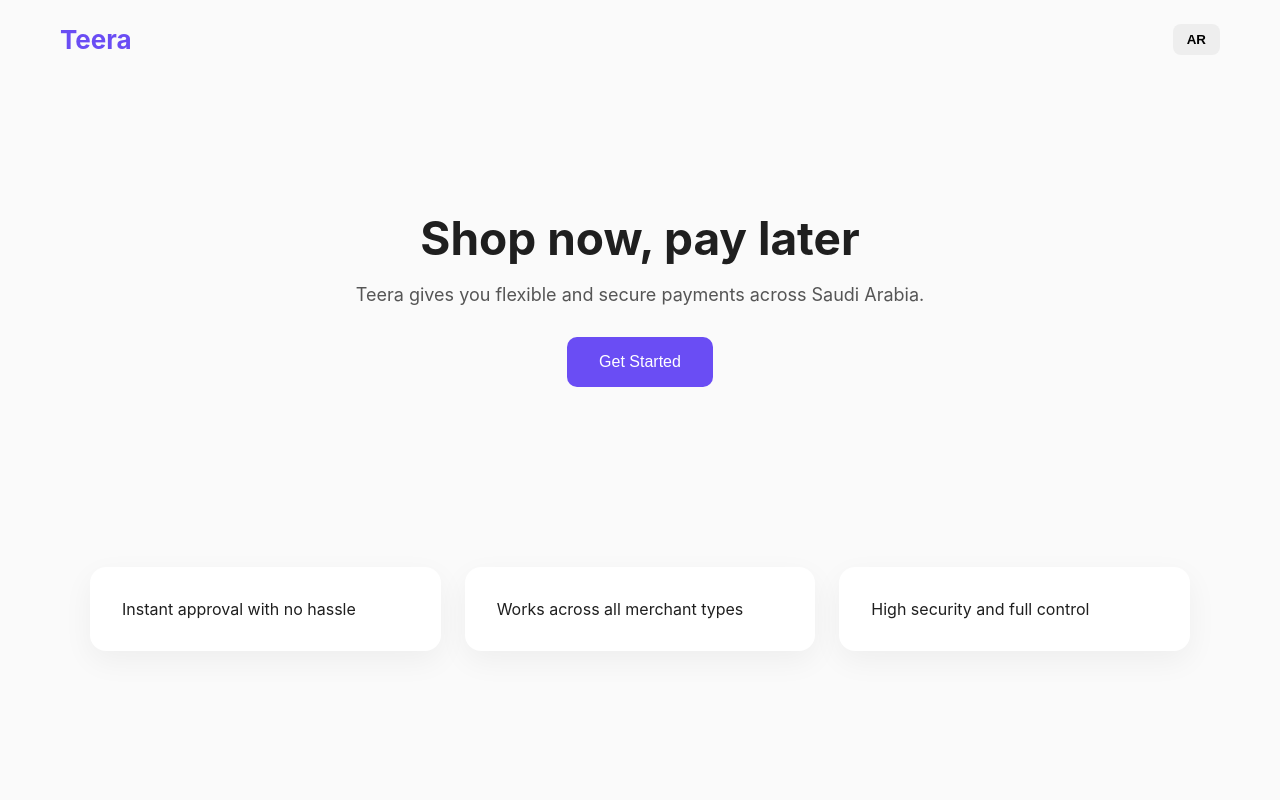
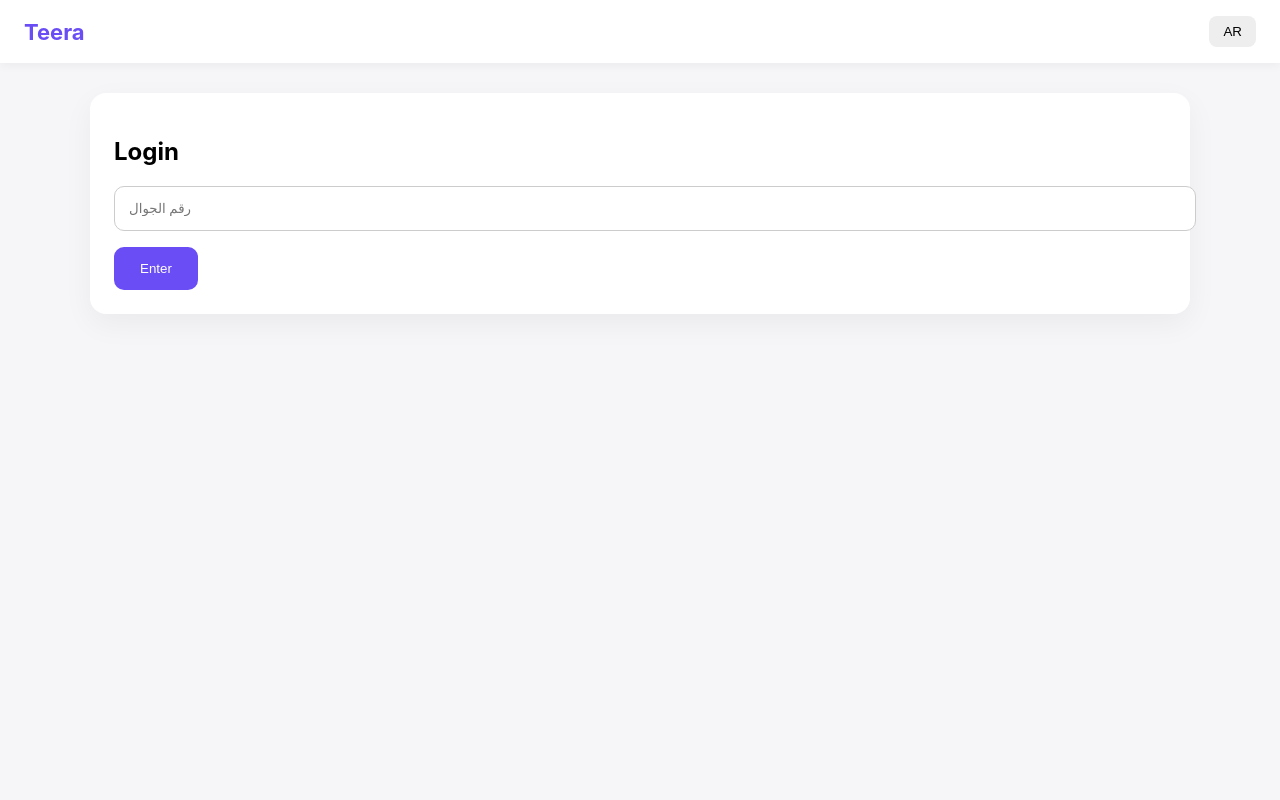
Before and after one commit to kroz15/TEERA, a plain HTML site: page index.html in a window 1280 px wide. Both pictures are taken after a click on the button "EN". Shown: the top 800 px of the page. Drawn offline with Linux system fonts and the light colour scheme.

Commit message:
Update تيرا 5

```diff
--- a/index.html
+++ b/index.html
@@ -1,170 +1,143 @@
 <!DOCTYPE html>
 <html lang="ar" dir="rtl">
 <head>
-  <meta charset="UTF-8" />
-  <title>Teera – Flexible Payments</title>
+<meta charset="UTF-8">
+<title>Teera Web App</title>
 <meta name="viewport" content="width=device-width, initial-scale=1.0">
 
 <style>
 body {
-      margin: 0;
-      font-family: -apple-system, BlinkMacSystemFont, "Segoe UI", sans-serif;
-      background: #fafafa;
-      color: #1f1f1f;
-      transition: all 0.3s ease;
+  margin:0;
+  font-family:-apple-system,BlinkMacSystemFont,"Segoe UI",sans-serif;
+  background:#f6f6f9;
 }
-
-    header {
-      padding: 24px 60px;
-      display: flex;
-      justify-content: space-between;
-      align-items: center;
+.hidden{display:none}
+header{
+  background:white;
+  padding:16px 24px;
+  display:flex;
+  justify-content:space-between;
+  align-items:center;
+  box-shadow:0 2px 10px rgba(0,0,0,0.05)
 }
-
-    .logo {
-      font-size: 26px;
-      font-weight: 700;
-      color: #6a4df4;
+.logo{color:#6a4df4;font-weight:700;font-size:22px}
+.lang-btn{
+  border:none;
+  background:#eee;
+  padding:8px 14px;
+  border-radius:8px;
+  cursor:pointer;
 }
-
-    .lang-btn {
-      border: none;
-      background: #eee;
-      padding: 8px 14px;
-      border-radius: 8px;
-      cursor: pointer;
-      font-weight: 600;
+.container{max-width:1100px;margin:auto;padding:30px}
+.card{
+  background:white;
+  padding:24px;
+  border-radius:16px;
+  box-shadow:0 10px 30px rgba(0,0,0,0.05);
+  margin-bottom:20px
 }
-
-    .hero {
-      padding: 100px 20px;
-      text-align: center;
-      max-width: 900px;
-      margin: auto;
+.btn{
+  background:#6a4df4;
+  color:white;
+  border:none;
+  padding:14px 26px;
+  border-radius:10px;
+  cursor:pointer;
 }
-
-    .hero h1 {
-      font-size: 46px;
-      margin-bottom: 16px;
+.grid{
+  display:grid;
+  grid-template-columns:repeat(auto-fit,minmax(250px,1fr));
+  gap:20px
 }
-
-    .hero p {
-      font-size: 18px;
-      color: #555;
-      margin-bottom: 32px;
+input{
+  width:100%;
+  padding:14px;
+  border-radius:10px;
+  border:1px solid #ccc;
+  margin-bottom:16px
 }
-
-    .cta {
-      background: #6a4df4;
-      color: white;
-      border: none;
-      padding: 16px 32px;
-      border-radius: 10px;
-      font-size: 16px;
-      cursor: pointer;
+nav{
+  display:flex;
+  gap:20px;
+  margin-bottom:30px
 }
-
-    section {
-      padding: 80px 20px;
-      max-width: 1100px;
-      margin: auto;
-    }
-
-    .grid {
-      display: grid;
-      grid-template-columns: repeat(auto-fit, minmax(250px, 1fr));
-      gap: 24px;
-    }
-
-    .card {
-      background: white;
-      padding: 32px;
-      border-radius: 16px;
-      box-shadow: 0 10px 30px rgba(0,0,0,0.05);
-    }
-
-    footer {
-      padding: 40px;
-      text-align: center;
-      font-size: 14px;
-      color: #777;
-    }
+nav div{cursor:pointer;font-weight:600;color:#555}
+nav div.active{color:#6a4df4}
 </style>
 </head>
 
 <body>
 
+<!-- LOGIN -->
+<div id="login">
   <header>
     <div class="logo">Teera</div>
     <button class="lang-btn" onclick="toggleLang()">EN</button>
   </header>
-
-<div class="hero">
-  <h1 id="title">تسوّق الآن وادفع لاحقًا</h1>
-  <p id="subtitle">
-    Teera يمنحك مرونة في الدفع وتجربة آمنة في مختلف المتاجر داخل المملكة.
-  </p>
-  <button class="cta" id="cta">ابدأ الآن</button>
+  <div class="container">
+    <div class="card">
+      <h2 id="loginTitle">تسجيل الدخول</h2>
+      <input type="text" id="phone" placeholder="رقم الجوال">
+      <button class="btn" onclick="login()" id="loginBtn">دخول</button>
+    </div>
+  </div>
 </div>
 
-<section>
+<!-- APP -->
+<div id="app" class="hidden">
+  <header>
+    <div class="logo">Teera</div>
+    <button class="lang-btn" onclick="logout()" id="logoutBtn">خروج</button>
+  </header>
+
+  <div class="container">
+    <nav>
+      <div class="active" id="navHome">الرئيسية</div>
+      <div id="navBills">أقساطي</div>
+      <div id="navSettings">الإعدادات</div>
+    </nav>
+
+    <div class="card">
+      <h3 id="welcome">مرحبًا بك 👋</h3>
+      <p id="balance">رصيدك المتاح: <b>1,200 ريال</b></p>
+      <button class="btn" id="payBtn">ادفع الآن</button>
+    </div>
+
     <div class="grid">
-    <div class="card" id="f1">موافقة فورية بدون تعقيد</div>
-    <div class="card" id="f2">استخدمه في جميع الأنشطة التجارية</div>
-    <div class="card" id="f3">أمان عالي وتحكم كامل</div>
+      <div class="card">عملية: سوبرماركت – 150 ريال</div>
+      <div class="card">عملية: مطعم – 90 ريال</div>
+      <div class="card">عملية: ملابس – 300 ريال</div>
     </div>
-</section>
-
-<section>
-  <div class="grid">
-    <div class="card" id="s1">سجّل وتحقق خلال دقائق</div>
-    <div class="card" id="s2">ادفع بسهولة عبر المتاجر</div>
-    <div class="card" id="s3">سدّد على دفعات مريحة</div>
   </div>
-</section>
-
-<footer>
-  © 2026 Teera · teerapay.com
-</footer>
+</div>
 
 <script>
-  let isArabic = true;
+let ar=true;
 
-  function toggleLang() {
-    isArabic = !isArabic;
-    document.documentElement.lang = isArabic ? "ar" : "en";
-    document.documentElement.dir = isArabic ? "rtl" : "ltr";
+function login(){
+  document.getElementById("login").classList.add("hidden");
+  document.getElementById("app").classList.remove("hidden");
+}
 
-    document.getElementById("title").innerText =
-      isArabic ? "تسوّق الآن وادفع لاحقًا" : "Shop now, pay later";
+function logout(){
+  location.reload();
+}
 
-    document.getElementById("subtitle").innerText =
-      isArabic
-        ? "Teera يمنحك مرونة في الدفع وتجربة آمنة في مختلف المتاجر داخل المملكة."
-        : "Teera gives you flexible and secure payments across Saudi Arabia.";
+function toggleLang(){
+  ar=!ar;
+  document.documentElement.lang=ar?"ar":"en";
+  document.documentElement.dir=ar?"rtl":"ltr";
 
-    document.getElementById("cta").innerText =
-      isArabic ? "ابدأ الآن" : "Get Started";
-
-    document.getElementById("f1").innerText =
-      isArabic ? "موافقة فورية بدون تعقيد" : "Instant approval with no hassle";
-
-    document.getElementById("f2").innerText =
-      isArabic ? "استخدمه في جميع الأنشطة التجارية" : "Works across all merchant types";
-
-    document.getElementById("f3").innerText =
-      isArabic ? "أمان عالي وتحكم كامل" : "High security and full control";
-
-    document.getElementById("s1").innerText =
-      isArabic ? "سجّل وتحقق خلال دقائق" : "Sign up and verify in minutes";
-
-    document.getElementById("s2").innerText =
-      isArabic ? "ادفع بسهولة عبر المتاجر" : "Pay easily in stores";
-
-    document.getElementById("s3").innerText =
-      isArabic ? "سدّد على دفعات مريحة" : "Pay in comfortable installments";
-
-    document.querySelector(".lang-btn").innerText = isArabic ? "EN" : "AR";
+  document.getElementById("loginTitle").innerText=ar?"تسجيل الدخول":"Login";
+  document.getElementById("loginBtn").innerText=ar?"دخول":"Enter";
+  document.getElementById("welcome").innerText=ar?"مرحبًا بك 👋":"Welcome 👋";
+  document.getElementById("balance").innerHTML=ar?"رصيدك المتاح: <b>1,200 ريال</b>":"Available balance: <b>1,200 SAR</b>";
+  document.getElementById("payBtn").innerText=ar?"ادفع الآن":"Pay now";
+  document.getElementById("logoutBtn").innerText=ar?"خروج":"Logout";
+  document.getElementById("navHome").innerText=ar?"الرئيسية":"Home";
+  document.getElementById("navBills").innerText=ar?"أقساطي":"Installments";
+  document.getElementById("navSettings").innerText=ar?"الإعدادات":"Settings";
+  document.querySelector(".lang-btn").innerText=ar?"EN":"AR";
 }
 </script>
 
```
Lines whose indentation alone changed are shown as unchanged.
